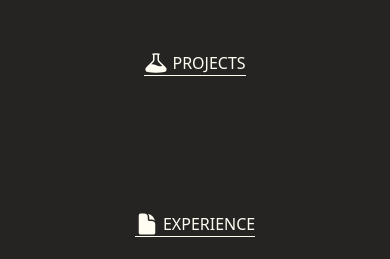
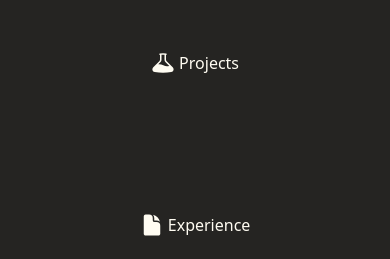
Before and after one commit to stsingh/portfolio, a Gatsby site: page / in a window 390 px wide. Both pictures are taken after a click on the element 366 px from the left and 30 px from the top of the page. Shown: the part 278-537 px from the top of the page. Built offline with nearby package versions, Linux system fonts and the light colour scheme; Gatsby itself is replaced by a stand-in of ours.

Commit message:
mobile navbar restyle

```diff
--- a/src/components/navbar.tsx
+++ b/src/components/navbar.tsx
@@ -40,7 +40,7 @@ const Navbar = () => {
                             </svg>
                             </div>
                             <ul className="MENU-LINK-MOBILE-OPEN flex flex-col items-center justify-between min-h-[250px]">
-                            <li className="border-b border-gray-400 my-8 uppercase hover:text-flame">
+                            <li className="my-8 hover:text-flame">
                                 <Link className='flex' to="/projects">
                                         <svg xmlns="http://www.w3.org/2000/svg" viewBox="0 0 24 24" fill="currentColor" className="w-6 h-6">
                                             <path fillRule="evenodd" d="M10.5 3.798v5.02a3 3 0 0 1-.879 2.121l-2.377 2.377a9.845 9.845 0 0 1 5.091 1.013 8.315 8.315 0 0 0 5.713.636l.285-.071-3.954-3.955a3 3 0 0 1-.879-2.121v-5.02a23.614 23.614 0 0 0-3 0Zm4.5.138a.75.75 0 0 0 .093-1.495A24.837 24.837 0 0 0 12 2.25a25.048 25.048 0 0 0-3.093.191A.75.75 0 0 0 9 3.936v4.882a1.5 1.5 0 0 1-.44 1.06l-6.293 6.294c-1.62 1.621-.903 4.475 1.471 4.88 2.686.46 5.447.698 8.262.698 2.816 0 5.576-.239 8.262-.697 2.373-.406 3.092-3.26 1.47-4.881L15.44 9.879A1.5 1.5 0 0 1 15 8.818V3.936Z" clipRule="evenodd" />
@@ -48,7 +48,7 @@ const Navbar = () => {
                                         &nbsp;Projects
                                 </Link>
                             </li>
-                            <li className="border-b border-gray-400 my-8 uppercase hover:text-flame">
+                            <li className="my-8 hover:text-flame">
                                 <Link className='flex' to="/experience">
                                     <svg xmlns="http://www.w3.org/2000/svg" viewBox="0 0 24 24" fill="currentColor" className="w-6 h-6">
                                         <path d="M5.625 1.5c-1.036 0-1.875.84-1.875 1.875v17.25c0 1.035.84 1.875 1.875 1.875h12.75c1.035 0 1.875-.84 1.875-1.875V12.75A3.75 3.75 0 0 0 16.5 9h-1.875a1.875 1.875 0 0 1-1.875-1.875V5.25A3.75 3.75 0 0 0 9 1.5H5.625Z" />
```
